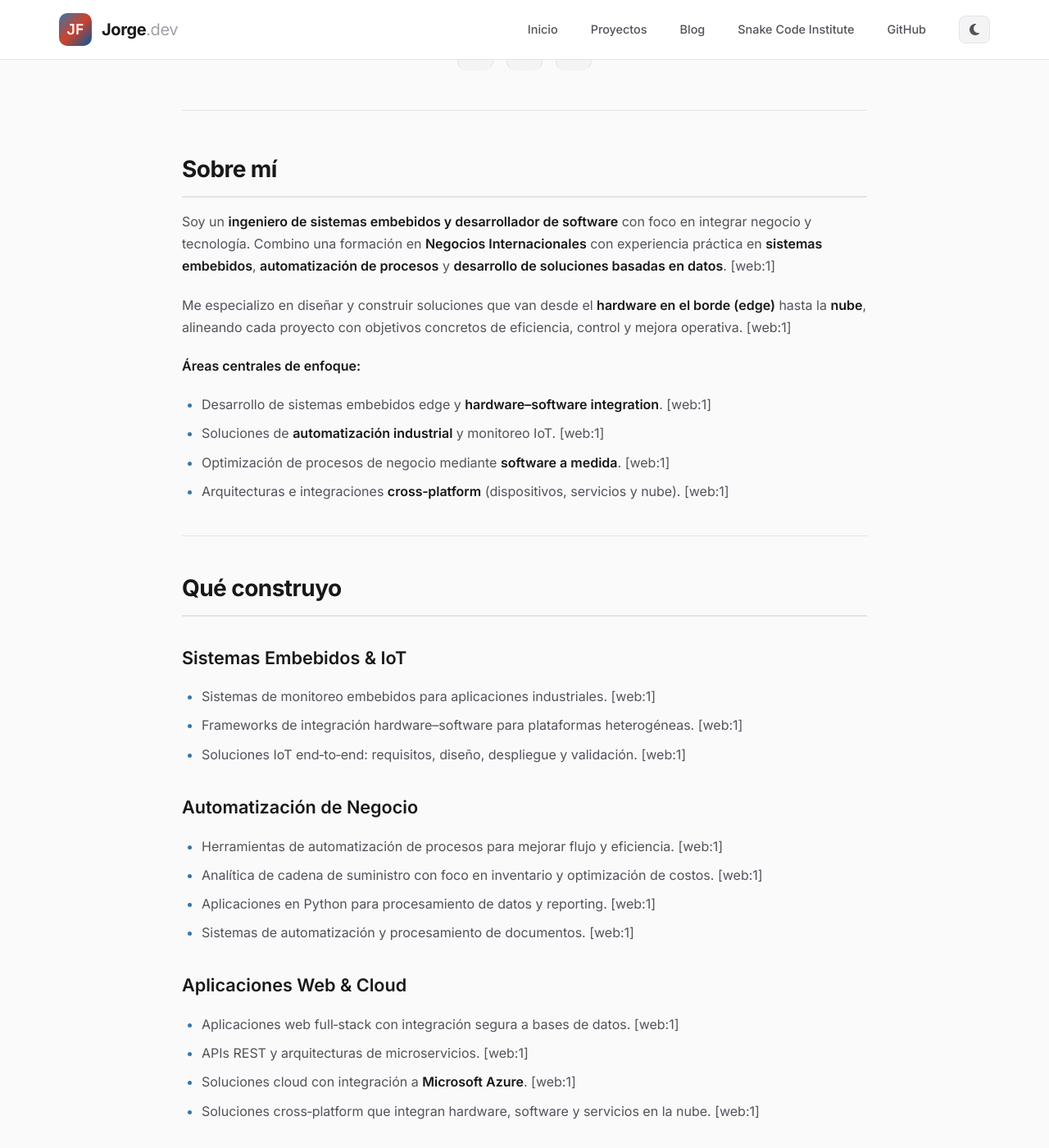
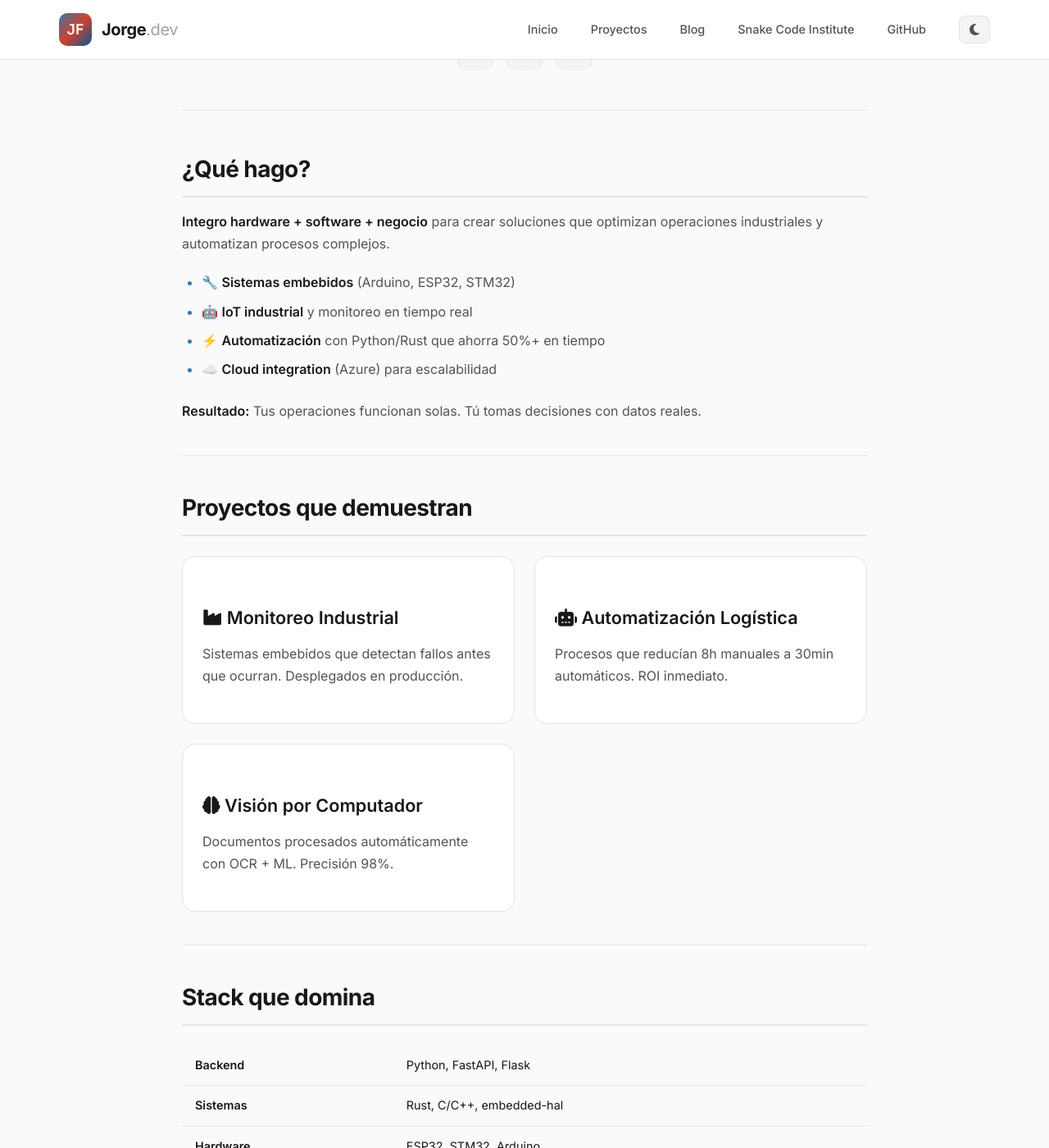
Before and after one commit to Jorge-de-la-Flor/Jorge-de-la-Flor.github.io, a Jekyll site: the page built from index.md, in a window 1280 px wide and 1400 px high, scrolled down 461 px. Shown: the whole window at 82% size. Built offline with Jekyll 4.4.1, drawn with Linux system fonts in a browser that asks for light colours; some of the changed text lies outside the part shown.

Commit message:
index.md update 2

```diff
--- a/index.md
+++ b/index.md
@@ -1,210 +1,82 @@
 ---
 layout: default
-title: Jorge de la Flor - Embedded Systems & Software Engineer
+title: Jorge de la Flor - Embedded Systems Engineer
 ---
 
 <div class="profile-hero">
   <img src="{{ '/assets/images/avatar.jpg' | relative_url }}" alt="Jorge de la Flor" class="profile-avatar" onerror="this.style.display='none'">
 
   <h1 class="profile-name">Jorge de la Flor</h1>
-  <p class="profile-title">
-    Embedded Systems Engineer · Software Developer · Founder @ Snake Code Institute
-  </p>
+  <p class="profile-title">Construyo sistemas embebidos que generan resultados reales</p>
 
   <div class="tech-badges">
-    <span class="tech-badge python">
-      <i class="fab fa-python"></i> Python
-    </span>
-    <span class="tech-badge rust">
-      <i class="fas fa-cog"></i> Rust
-    </span>
-    <span class="tech-badge cpp">
-      <i class="fas fa-microchip"></i> C/C++
-    </span>
+    <span class="tech-badge python"><i class="fab fa-python"></i> Python</span>
+    <span class="tech-badge rust"><i class="fas fa-cog"></i> Rust</span>
+    <span class="tech-badge cpp"><i class="fas fa-microchip"></i> C/C++</span>
   </div>
 
   <div class="social-links">
-    <a href="{{ site.github.owner_url }}" class="social-link" title="GitHub">
-      <i class="fab fa-github"></i>
-    </a>
-    <a href="https://linktr.ee/frostalo" class="social-link" title="Linktree">
-      <i class="fas fa-link"></i>
-    </a>
-    <a href="{{ '/md_pages/sci/' | relative_url }}" class="social-link" title="Snake Code Institute">
-      <i class="fas fa-graduation-cap"></i>
-    </a>
+    <a href="{{ site.github.owner_url }}" class="social-link" title="GitHub"><i class="fab fa-github"></i></a>
+    <a href="https://linktr.ee/frostalo" class="social-link" title="Más"><i class="fas fa-link"></i></a>
+    <a href="{{ '/md_pages/sci/' | relative_url }}" class="social-link" title="Cursos"><i class="fas fa-graduation-cap"></i></a>
   </div>
 </div>
 
+## ¿Qué hago?
 
-## Sobre mí
+**Integro hardware + software + negocio** para crear soluciones que optimizan operaciones industriales y automatizan procesos complejos.
 
-Soy un **ingeniero de sistemas embebidos y desarrollador de software** con foco en integrar negocio y tecnología. Combino una formación en **Negocios Internacionales** con experiencia práctica en **sistemas embebidos**, **automatización de procesos** y **desarrollo de soluciones basadas en datos**. [web:1]
+- 🔧 **Sistemas embebidos** (Arduino, ESP32, STM32)
+- 🤖 **IoT industrial** y monitoreo en tiempo real
+- ⚡ **Automatización** con Python/Rust que ahorra 50%+ en tiempo
+- ☁️ **Cloud integration** (Azure) para escalabilidad
 
-Me especializo en diseñar y construir soluciones que van desde el **hardware en el borde (edge)** hasta la **nube**, alineando cada proyecto con objetivos concretos de eficiencia, control y mejora operativa. [web:1]
-
-**Áreas centrales de enfoque:**
-
-- Desarrollo de sistemas embebidos edge y **hardware–software integration**. [web:1]
-- Soluciones de **automatización industrial** y monitoreo IoT. [web:1]
-- Optimización de procesos de negocio mediante **software a medida**. [web:1]
-- Arquitecturas e integraciones **cross‑platform** (dispositivos, servicios y nube). [web:1]
-
+**Resultado:** Tus operaciones funcionan solas. Tú tomas decisiones con datos reales.
 
 ---
 
-## Qué construyo
+## Proyectos que demuestran
 
-### Sistemas Embebidos & IoT
+<div class="card-grid">
+  <div class="card">
+    <h3><i class="fas fa-industry"></i> Monitoreo Industrial</h3>
+    <p>Sistemas embebidos que detectan fallos antes que ocurran. Desplegados en producción.</p>
+  </div>
 
-- Sistemas de monitoreo embebidos para aplicaciones industriales. [web:1]
-- Frameworks de integración hardware–software para plataformas heterogéneas. [web:1]
-- Soluciones IoT end‑to‑end: requisitos, diseño, despliegue y validación. [web:1]
+  <div class="card">
+    <h3><i class="fas fa-robot"></i> Automatización Logística</h3>
+    <p>Procesos que reducían 8h manuales a 30min automáticos. ROI inmediato.</p>
+  </div>
 
-### Automatización de Negocio
-
-- Herramientas de automatización de procesos para mejorar flujo y eficiencia. [web:1]
-- Analítica de cadena de suministro con foco en inventario y optimización de costos. [web:1]
-- Aplicaciones en Python para procesamiento de datos y reporting. [web:1]
-- Sistemas de automatización y procesamiento de documentos. [web:1]
-
-### Aplicaciones Web & Cloud
-
-- Aplicaciones web full‑stack con integración segura a bases de datos. [web:1]
-- APIs REST y arquitecturas de microservicios. [web:1]
-- Soluciones cloud con integración a **Microsoft Azure**. [web:1]
-- Soluciones cross‑platform que integran hardware, software y servicios en la nube. [web:1]
-
+  <div class="card">
+    <h3><i class="fas fa-brain"></i> Visión por Computador</h3>
+    <p>Documentos procesados automáticamente con OCR + ML. Precisión 98%.</p>
+  </div>
+</div>
 
 ---
 
-## Stack tecnológico
+## Stack que domina
 
-### Lenguajes & núcleo
-
-- **Python (Avanzado):** lenguaje principal, automatización, visión por computador. [web:1]
-- **Rust:** programación de sistemas y desarrollo embebido seguro y de alto rendimiento. [web:1]
-- **C/C++:** sistemas embebidos (Arduino, ESP‑IDF, STM32Cube). [web:1]
-- **SQL (SQLite, PostgreSQL):** diseño y análisis de bases de datos. [web:1]
-- **Bash / Unix / Linux:** administración y automatización de sistemas. [web:1]
-
-### Frameworks & herramientas
-
-- **Ecosistema Python:** Flask, Django, FastAPI, SQLAlchemy, asyncio. [web:1]
-- **Computer Vision:** OpenCV, Tesseract OCR. [web:1]
-- **Data Science:** Pandas, NumPy, Polars. [web:1]
-- **Plataformas embebidas:** Arduino IDE, PlatformIO, ESP‑IDF, STM32Cube. [web:1]
-- **Cloud & DevOps:** Microsoft Azure (nivel AZ‑204, DP‑100, AZ‑400), Git/GitHub/GitLab. [web:1]
-- **Diseño de hardware:** KiCad, Tinkercad, Inventor. [web:1]
-
-### Habilidades especializadas
-
-- Diseño de **Hardware Abstraction Layers (HAL)**. [web:1]
-- Protocolos IoT: UART, I2C, SPI, MQTT. [web:1]
-- Integración **Python ↔ C/C++** para aplicaciones multiplataforma. [web:1]
-- Diseño y optimización de bases de datos. [web:1]
-- Dashboards y BI con Power BI, Looker Studio y Tableau. [web:1]
-
+| **Backend** | Python, FastAPI, Flask |
+| **Sistemas** | Rust, C/C++, embedded-hal |
+| **Hardware** | ESP32, STM32, Arduino |
+| **Cloud** | Azure (Developer/DevOps) |
+| **Data** | Pandas, SQL, Power BI |
 
 ---
 
-## Background
+## ¿Trabajamos juntos?
 
-### Formación
+**Para:** Empresas que necesitan automatizar operaciones, startups IoT, industrias con procesos manuales.
 
-- **Doble grado – B.S. International Business**
-  Universidad San Ignacio de Loyola (Perú) + San Ignacio University (USA). [web:1]
-- Rendimiento académico en el **top tercio/quinto de la clase**. [web:1]
-- **1er puesto** en USIL–SIU International University Fairs (2020). [web:1]
+**Te ofrezco:**
+- Consultoría técnica embedded/IoT
+- Automatizaciones que pagan solas
+- Cursos Python profesional (Snake Code Institute)
 
-### Certificaciones (nivel equivalente)
+**Contacta:** jafdelaflor@gmail.com | [GitHub]({{ site.github.owner_url }}) | [Linktree](https://linktr.ee/frostalo)
 
-- Microsoft Azure Developer Associate (AZ‑204). [web:1]
-- Azure Data Science (DP‑100). [web:1]
-- Azure DevOps (AZ‑400). [web:1]
-- Ruta de certificación profesional en Python (en curso hacia PCPP1). [web:1]
-- Desarrollo Web Frontend (Bootcamp). [web:1]
-
-### Idiomas
-
-- 🇪🇸 Español (nativo). [web:1]
-- 🇺🇸 Inglés (avanzado – ICPNA, MET International). [web:1]
-- 🇨🇳 Chino (intermedio – HSK2). [web:1]
-
-
----
-
-## Experiencia profesional
-
-### Actual – Freelance Embedded Systems Developer & Technical Integrator
-
-- Consultoría técnica en automatización de procesos y sistemas embebidos. [web:1]
-- Soluciones en Python para optimización de flujos de trabajo. [web:1]
-- Proyectos embebidos end‑to‑end (Arduino / ESP32 / STM32). [web:1]
-- Desarrollo de plataformas digitales con clientes internacionales. [web:1]
-- Análisis de procesos logísticos y de operación. [web:1]
-
-### Roles previos
-
-- Import Logistics & Technical Specialist en **UNEX DIESEL SAC**. [web:1]
-- Servicios técnicos independientes (eléctrica, calibración, automatización). [web:1]
-- Docencia en programación y educación multilingüe. [web:1]
-
-
----
-
-## Logros & fortalezas
-
-### Logros clave
-
-- 1er lugar en USIL–SIU International University Fairs (2020). [web:1]
-- Diseño y despliegue de sistemas de monitoreo embebidos para industria. [web:1]
-- Optimización de operaciones logísticas y documentación regulatoria. [web:1]
-- Soluciones de visión por computador para procesamiento automatizado de documentos. [web:1]
-- Proyectos de automatización que mejoran la eficiencia de flujo de trabajo en 50%+. [web:1]
-
-### Fortalezas profesionales
-
-**Excelencia técnica**
-
-- Adaptación técnica rápida mediante aprendizaje práctico. [web:1]
-- Fuerte capacidad de integración hardware + software. [web:1]
-- Desarrollo full‑stack desde el dispositivo embebido hasta la nube. [web:1]
-- Troubleshooting probado en hardware, software y redes. [web:1]
-
-**Visión de negocio**
-
-- Experiencia en comercio internacional y cadena de suministro. [web:1]
-- Análisis y optimización de procesos. [web:1]
-- Comunicación y negociación intercultural. [web:1]
-- Alineamiento estratégico de tecnología con objetivos de negocio. [web:1]
-
-**Liderazgo & innovación**
-
-- Gestión de proyectos de la idea a la entrega. [web:1]
-- Metodologías de aprendizaje activo (PBL, Design Thinking). [web:1]
-- Construcción de equipos colaborativos en entornos técnicos. [web:1]
-- Soluciones pioneras que integran hardware y software. [web:1]
-
-
----
-
-## En qué estoy trabajando ahora
-
-- 🦀 Dominando **Rust** para sistemas embebidos seguros y de alto rendimiento. [web:1]
-- 🔧 Construyendo **frameworks avanzados de abstracción de hardware (HAL)**. [web:1]
-- 🤖 Explorando el ecosistema **embedded‑hal** y colaborando con la comunidad Rust embedded. [web:1]
-- 📡 Diseñando soluciones de **conectividad universal** para plataformas heterogéneas. [web:1]
-- 🌐 Profundizando en **arquitectura IoT y edge computing**. [web:1]
-
-
----
-
-## Contacto
-
-¿Interesado en colaborar en proyectos de sistemas embebidos, automatización o soluciones IoT?
-
-- **GitHub:** [{{ site.github.owner_name }}]({{ site.github.owner_url }})
-- **Snake Code Institute:** [Aprende Python Profesional]({{ '/md_pages/sci/' | relative_url }})
-- **Portafolio / enlaces:** [Linktree](https://linktr.ee/frostalo)
-- **Email:** jafdelaflor@gmail.com
+<div style="text-align:center; margin: 3rem 0;">
+  <a href="mailto:jafdelaflor@gmail.com" class="cta-button">Hablemos de tu proyecto</a>
+</div>
```
